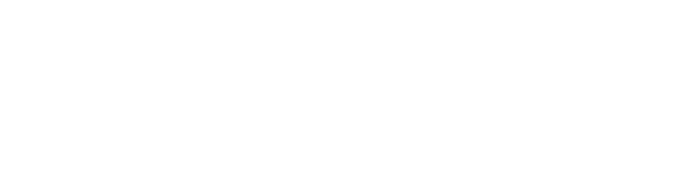
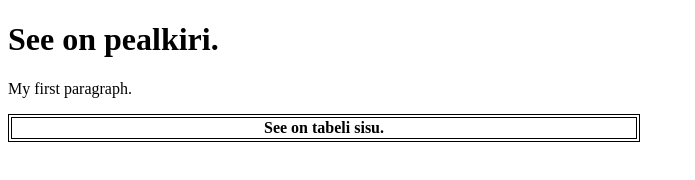
Before and after one commit to OliverRahula/website, a plain HTML site: page index.html in a window 1280 px wide. Shown: the whole page, without its empty margins (0-695 px from the left). Drawn offline with Linux system fonts and the light colour scheme.

Commit message:
Update index.html

```diff
--- a/index.html
+++ b/index.html
@@ -1,10 +1,20 @@
 <!DOCTYPE html>
 <html lang="en">
 <head>
+    <style>
+table, th, td {border: 1px solid black;}
+</style>
     <meta charset="UTF-8">
-    <title>Title</title>
+    <title>201923</title>
 </head>
 <body>
+<h1>See on pealkiri.</h1>
+<p>My first paragraph.</p>
+<table style="width:50%">
+  <tr>
+    <th>See on tabeli sisu.</th>
+  </tr>
+</table>
 
 </body>
 </html>
```
